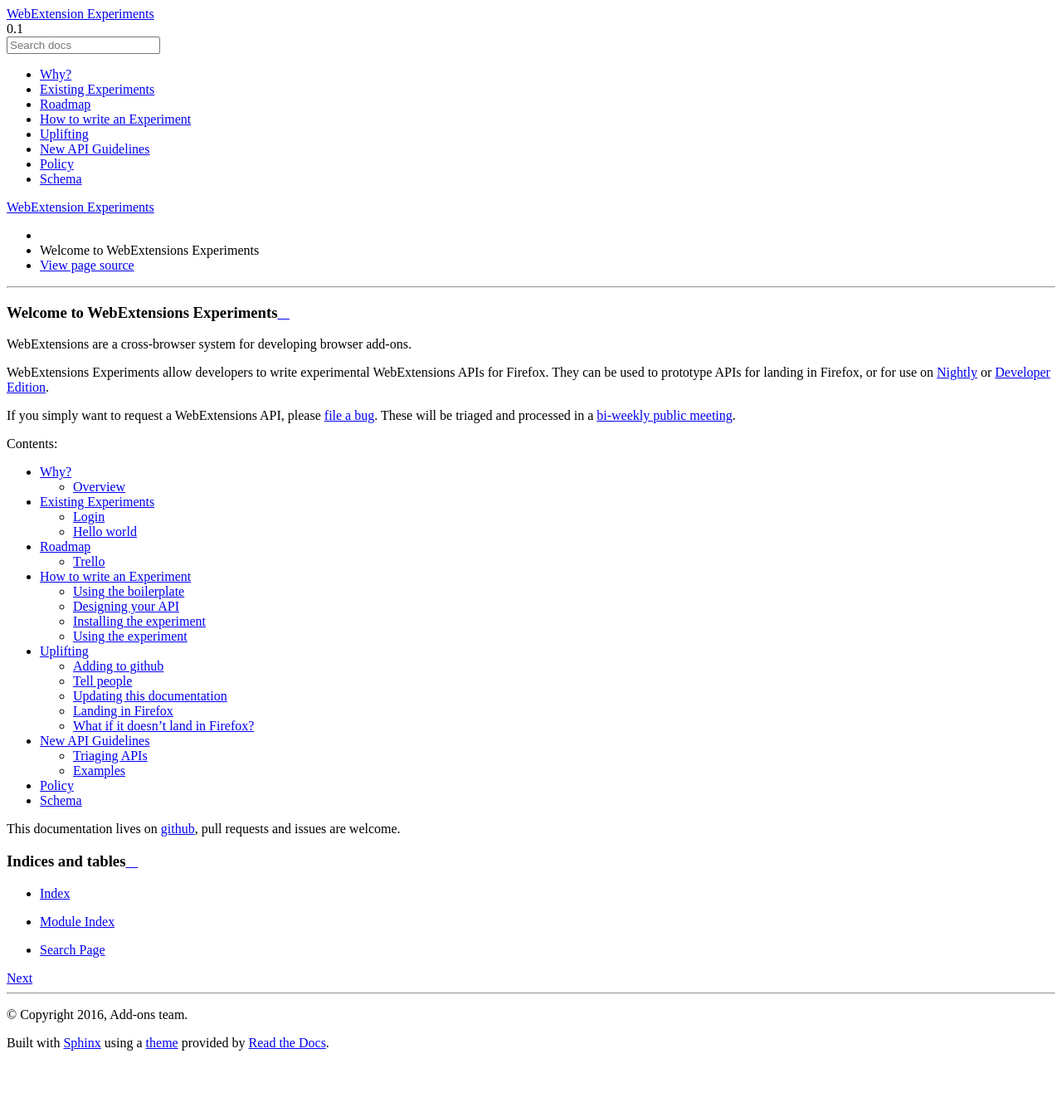
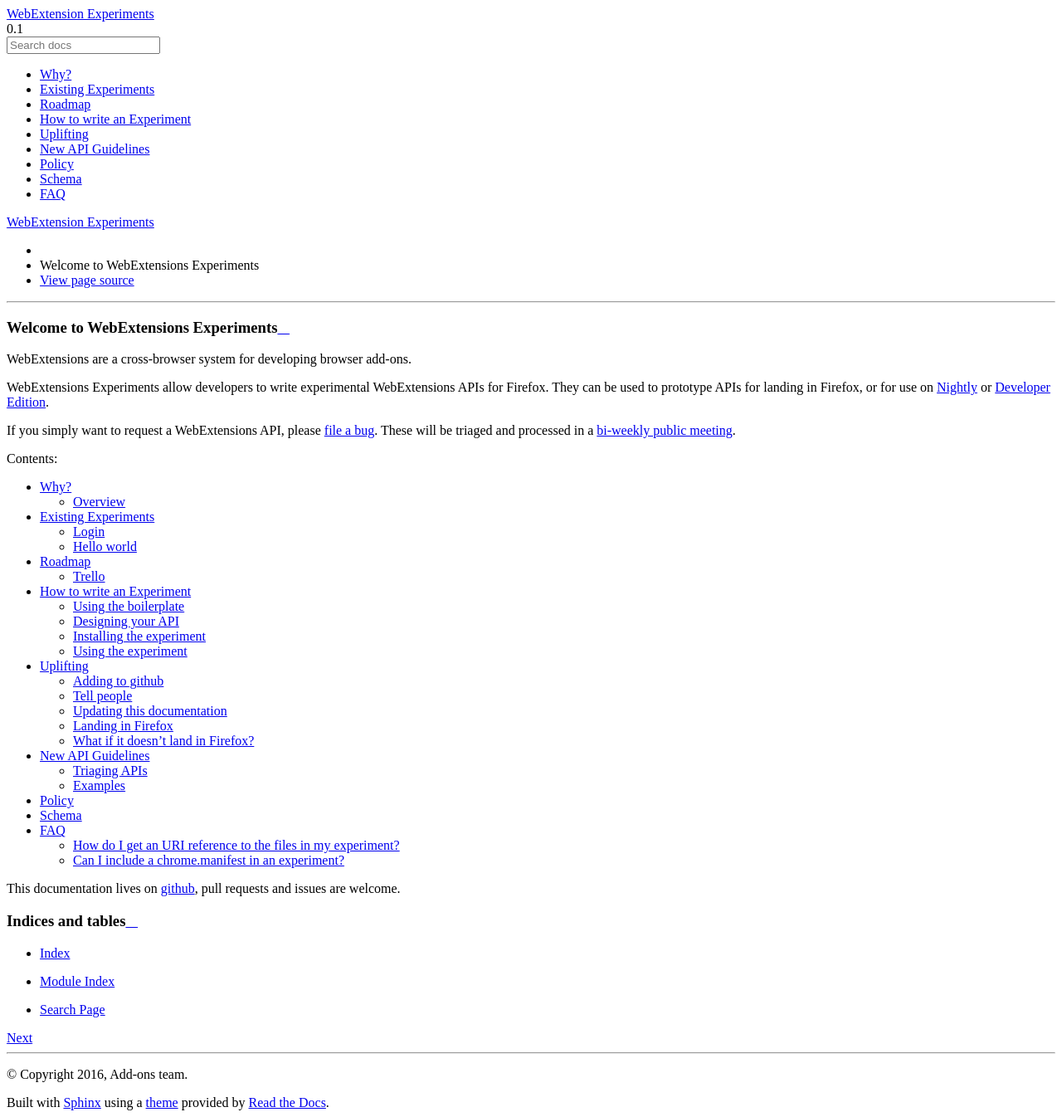
Before and after one commit to web-ext-experiments/about, a Sphinx documentation site: the page built from source/index.rst, in a window 1280 px wide. Shown: the whole page at 83% size. Built offline with Sphinx 7.4.7 and the Read the Docs theme 2.0.0, drawn with Linux system fonts in a browser that asks for light colours; comment, search, counter and statistics services are not loaded; before the commit the page ends 1274 px from its top, so only the background shows below that; some of the changed lines change nothing that is shown.

Commit message:
Add a FAQ section with the first common issue (#12)

```diff
--- /dev/null
+++ b/source/faq.rst
@@ -0,0 +1,33 @@
+.. _faq:
+
+
+FAQ
+===
+
+WebExtensions Experiements have many similarities to traditional add-ons,
+therefore a lot of general documentation is already available on
+`developer.mozilla.org <https://developer.mozilla.org>`_. The following
+questions and answers are specific to WebExtensions experiments and should help
+you with common issues.
+
+
+How do I get an URI reference to the files in my experiment?
+------------------------------------------------------------
+You may need an URI referencing files within your extension, for example to
+load a frame script when your API methods are being triggered. If you have a
+file named ``browserScript.js`` in the root of your add-on, you can reference it
+using the URI ``resource://extension-NAMESPACE-api/browserScript.js``, where
+``NAMESPACE`` is the namespace defined in your ``schema.json`` file.
+
+Can I include a chrome.manifest in an experiment?
+-------------------------------------------------
+
+The experiments do not support the 'chrome.manifest', and it will be ignored if
+included in the experiments add-on source directory. If you need an URI which
+points to assets packaged within the experiment (e.g. an image, an additional
+.jsm file, a frame script, etc.), please read the `question about URI
+references <How do I get an URI reference to the files in my experiment?_>`_.
+
+
+
+If you have any more questions you can't find an answer to please `get in touch <https://wiki.mozilla.org/Add-ons#Getting_in_touch>`_.
--- a/source/index.rst
+++ b/source/index.rst
@@ -20,6 +20,7 @@
    new.rst
    policy.rst
    schema.rst
+   faq.rst
 
 This documentation lives on `github <https://github.com/web-ext-experiments/about>`_, pull requests and issues are welcome.
 
```
